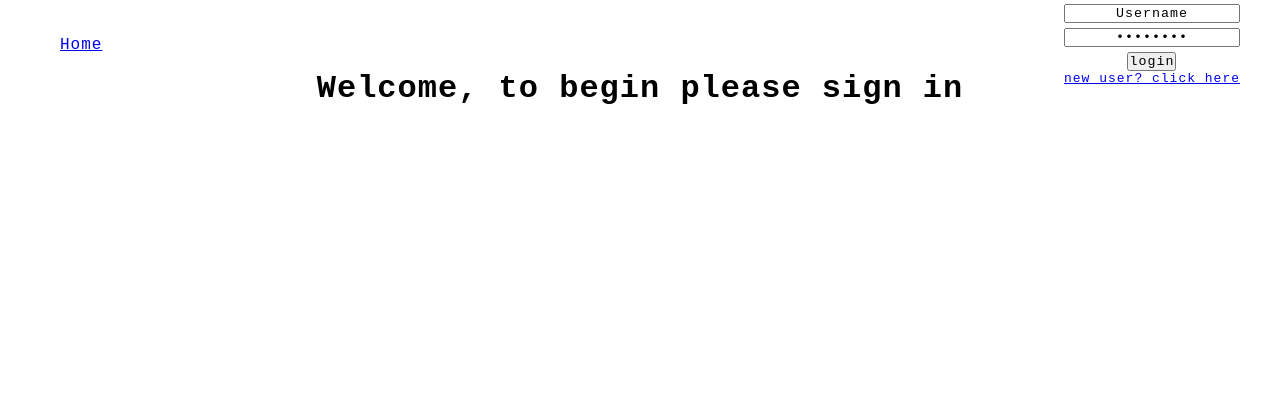
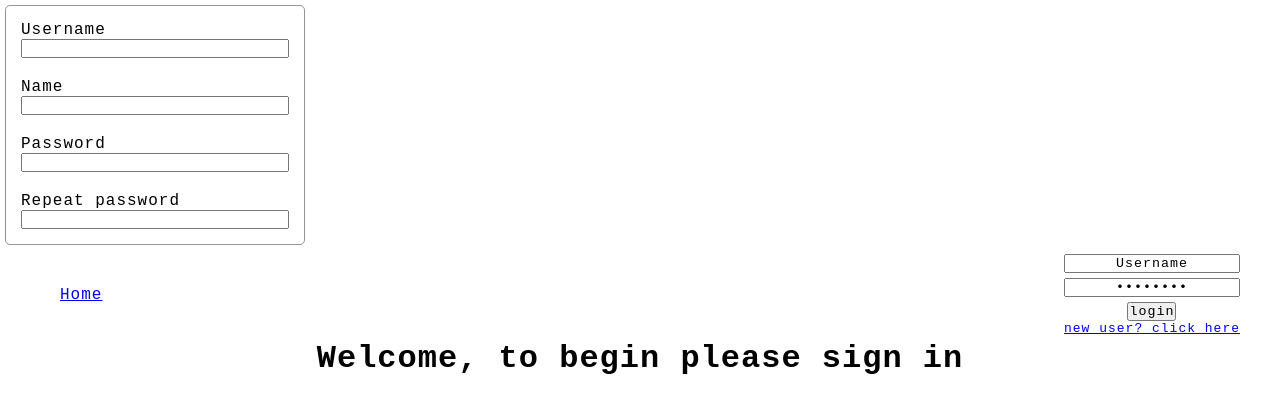
Before and after one commit to flportilla/todo-app, a React (Create React App) app: page / in a window 1280 px wide. Shown: the top 412 px of the page. Built offline with nearby package versions, Linux system fonts and the light colour scheme.

Commit message:
Create basic new user form

```diff
--- a/src/App.js
+++ b/src/App.js
@@ -8,6 +8,7 @@ import loginService from './services/login'
 import './style/header.css'
 import Notification from './components/Notification';
 import Welcome from './components/Welcome';
+import NewUser from './components/NewUser';
 
 function App() {
   const [searchValue, setSearchValue] = useState('')
@@ -153,14 +154,14 @@ function App() {
 
   return (
     <>
-
+      <NewUser />
       <div className='header_container'>
+        <Notification
+          action={todoAction} />
         <Header
           isLogged={user}
           handleSearch={handleSearch}
         />
-        <Notification
-          action={todoAction} />
         {
           user === null
             ? <Login
--- /dev/null
+++ b/src/components/NewUser.js
@@ -0,0 +1,53 @@
+import React from 'react'
+import '../style/newUser.css'
+
+const NewUser = () => {
+  return (
+    <div className='new_user_container'>
+      <form className='new_user_form'>
+        <label htmlFor='username'>
+          Username
+        </label>
+        <input
+          name='username'
+          id='username'
+          type={'text'}
+          minLength={5}
+          required
+        />
+        <label htmlFor='name'>
+          Name
+        </label>
+        <input
+          name='name'
+          id='name'
+          type={'text'}
+          minLength={5}
+          required
+        />
+        <label htmlFor='password'>
+          Password
+        </label>
+        <input
+          name='password'
+          id='password'
+          type={'password'}
+          minLength={5}
+          required
+        />
+        <label htmlFor='password'>
+          Repeat password
+        </label>
+        <input
+          name='password'
+          id='password'
+          type={'password'}
+          minLength={5}
+          required
+        />
+      </form>
+    </div>
+  )
+}
+
+export default NewUser
--- a/src/components/Welcome.js
+++ b/src/components/Welcome.js
@@ -4,7 +4,6 @@ const Welcome = () => {
 
   const welcomeStyle = {
     textAlign: 'center',
-    marginTop: '-20px'
   }
 
   return (
--- /dev/null
+++ b/src/style/newUser.css
@@ -0,0 +1,22 @@
+.new_user_container {
+  width: 300px;
+  border: 1px solid rgb(148, 148, 148);
+  padding: 5px;
+  border-radius: 5px;
+  margin: 5px;
+}
+
+.new_user_container .new_user_form {
+  display: flex;
+  flex-direction: column;
+  padding: 0;
+  margin: 0 5px;
+}
+
+.new_user_container .new_user_form label {
+  margin-top: 10px;
+}
+
+.new_user_container .new_user_form input {
+  margin-bottom: 10px;
+}
--- a/src/style/notification.css
+++ b/src/style/notification.css
@@ -1,8 +1,8 @@
 .notification_modal {
   position: absolute;
-  top: 15%;
-  left: 40%;
+  top: 10%;
+  left: 50px;
   text-align: center;
-  width: 400px;
+  width: fit-content;
   height: fit-content;
 }
```
